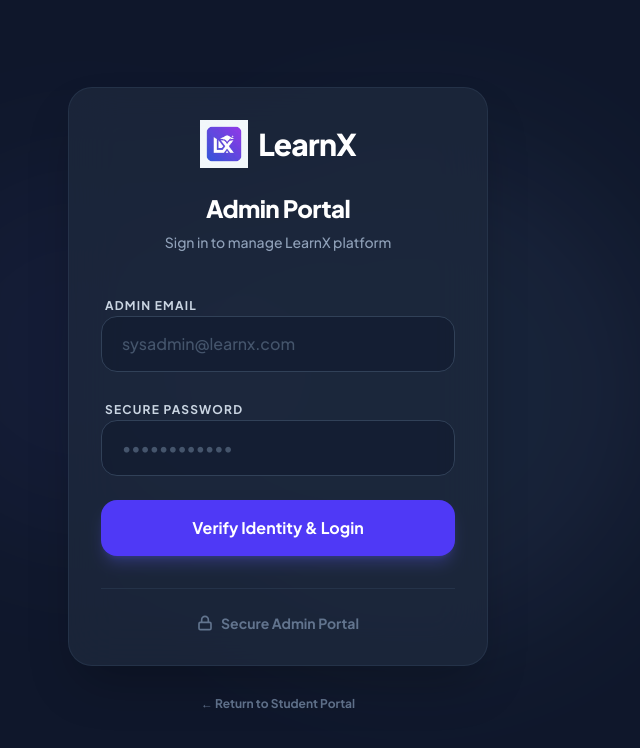
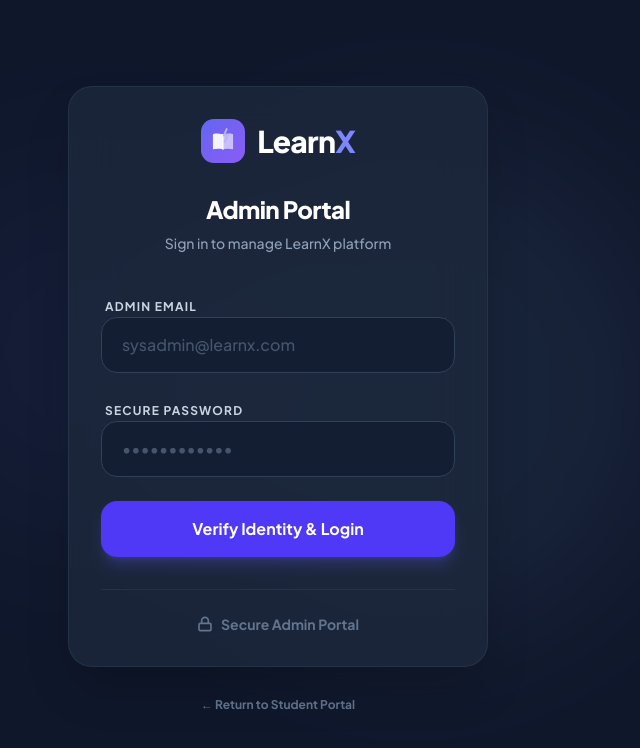
Before and after one commit to vyas60594/LearnX, a React (Vite) app in the folder frontend/: page /admin/login in a window 1280 px wide. Shown: the top 748 px of the page, without its empty margins (362-1002 px from the left). Built offline with nearby package versions, Linux system fonts and the light colour scheme.

Commit message:
feat: apply consistent professional logo across all pages (Navbar, SideBar, AuthLayout)

```diff
--- a/frontend/src/components/layout/AuthLayout.jsx
+++ b/frontend/src/components/layout/AuthLayout.jsx
@@ -1,4 +1,4 @@
-import logo from '../../assets/learnx_logo.png';
+import Logo from '../ui/Logo';
 
 const AuthLayout = ({ children, illustration, title, subtitle }) => {
     return (
@@ -7,11 +7,8 @@ const AuthLayout = ({ children, illustration, title, subtitle }) => {
             <div className="hidden w-1/2 flex-col items-center justify-center bg-gradient-to-br from-[#6366f1] via-[#8b5cf6] to-[#a855f7] p-12 lg:flex">
                 <div className="flex w-full max-w-md flex-col items-center">
                     {/* Logo Header */}
-                    <div className="mb-12 flex w-full items-center justify-start gap-3">
-                        <div className="flex h-12 w-12 items-center justify-center rounded-3xl bg-white/20 backdrop-blur-md">
-                            <img src={logo} alt="LearnX Logo" />
-                        </div>
-                        <span className="text-2xl font-bold tracking-tight text-white">LearnX</span>
+                    <div className="mb-12 flex w-full items-center justify-start">
+                        <Logo size="xl" isDark disableLink />
                     </div>
 
                     {/* Illustration Area */}
@@ -39,9 +36,8 @@ const AuthLayout = ({ children, illustration, title, subtitle }) => {
             <div className="flex w-full items-center justify-center p-6 lg:w-1/2 lg:p-12">
                 <div className="w-full max-w-md">
                     {/* Mobile Logo (Visible only on small screens) */}
-                    <div className="mb-8 flex items-center justify-center gap-2 lg:hidden">
-                        <img src={logo} alt="LearnX Logo" className="h-10 w-10 object-contain" />
-                        <span className="text-2xl font-bold text-slate-900">LearnX</span>
+                    <div className="mb-8 flex items-center justify-center lg:hidden">
+                        <Logo size="lg" disableLink />
                     </div>
 
                     <div className="auth-card animate-in fade-in slide-in-from-bottom-4 duration-700">
--- a/frontend/src/components/layout/Navbar.jsx
+++ b/frontend/src/components/layout/Navbar.jsx
@@ -6,6 +6,7 @@
 
 import { useState } from 'react';
 import { Link } from 'react-router';
+import Logo from '../ui/Logo';
 
 const NAV_LINKS = [
     { label: 'How It Works', href: '#how-it-works' },
@@ -22,14 +23,7 @@ const Navbar = () => {
                 <div className="flex h-16 items-center justify-between">
 
                     {/* Logo */}
-                    <Link to="/" className="flex items-center gap-2">
-                        <div className="flex h-8 w-8 items-center justify-center rounded-lg bg-primary">
-                            <svg className="h-5 w-5 text-white" fill="currentColor" viewBox="0 0 24 24">
-                                <path d="M12 2L2 7l10 5 10-5-10-5zM2 17l10 5 10-5M2 12l10 5 10-5" />
-                            </svg>
-                        </div>
-                        <span className="text-xl font-extrabold text-slate-900">LearnX</span>
-                    </Link>
+                    <Logo size="md" />
 
                     {/* Desktop nav links */}
                     <div className="hidden items-center gap-8 md:flex">
--- a/frontend/src/components/layout/SideBar.jsx
+++ b/frontend/src/components/layout/SideBar.jsx
@@ -7,6 +7,7 @@
 
 import { Link, useNavigate } from 'react-router';
 import { useAuth } from '../../context/AuthContext';
+import Logo from '../ui/Logo';
 
 // =============================================================
 //  NAV ITEMS
@@ -47,12 +48,8 @@ const SideBar = ({ isOpen, setIsOpen, activePage = 'dashboard' }) => {
 
       {/* ── Logo header ── */}
       <div className="flex items-center justify-between px-6 py-6 mb-2">
-        <div className="flex items-center gap-3">
-          {/* Constrained, standardized "LX" logo mark */}
-          <div className="flex h-9 w-9 items-center justify-center rounded-xl bg-gradient-to-br from-indigo-500 to-indigo-700 text-[13px] font-black italic tracking-tighter text-white shadow-md shadow-indigo-500/20 ring-1 ring-white/20">
-            LX
-          </div>
-          <span className="text-xl font-extrabold text-slate-800 tracking-tight">LearnX</span>
+        <div className="-ml-1 flex items-center">
+          <Logo size="md" to="/dashboard" />
         </div>
 
         {/* Close X (mobile only) */}
--- a/frontend/src/components/ui/Logo.jsx
+++ b/frontend/src/components/ui/Logo.jsx
@@ -1,5 +1,10 @@
 import { Link } from 'react-router';
-import logo from '../../assets/learnx_logo.png';
+
+// =============================================================
+//  Logo.jsx — LearnX Official Logo Component
+//  Custom SVG mark: open book + rising spark (knowledge & growth)
+//  Fully responsive, no external images, theme-aware.
+// =============================================================
 
 const Logo = ({
     className = '',
@@ -7,22 +12,21 @@ const Logo = ({
     isDark = false,
     to = '/',
     disableLink = false,
-    onClick = null
+    onClick = null,
 }) => {
-    // Proportional sizing maps
     const sizes = {
-        sm: { img: 'h-6 w-6', text: 'text-lg' },
-        md: { img: 'h-8 w-8', text: 'text-xl' },
-        lg: { img: 'h-10 w-10', text: 'text-2xl' },
-        xl: { img: 'h-12 w-12', text: 'text-3xl' },
-        '2xl': { img: 'h-16 w-16', text: 'text-4xl' },
+        sm:  { iconSize: 24, text: 'text-base',  gap: 'gap-1.5' },
+        md:  { iconSize: 30, text: 'text-xl',    gap: 'gap-2'   },
+        lg:  { iconSize: 36, text: 'text-2xl',   gap: 'gap-2.5' },
+        xl:  { iconSize: 44, text: 'text-3xl',   gap: 'gap-3'   },
+        '2xl':{ iconSize: 56, text: 'text-4xl',  gap: 'gap-3.5' },
     };
 
     const s = sizes[size] || sizes.md;
+    const n = s.iconSize;
 
-    // Clean, static typography with zero animations
-    const textClasses = `${s.text} font-extrabold tracking-tight ml-2.5
-        ${isDark ? 'text-white' : 'text-slate-900'}`;
+    const textBase  = isDark ? 'text-white'     : 'text-slate-900';
+    const accentCol = isDark ? 'text-indigo-400' : 'text-indigo-600';
 
     const Wrapper = disableLink ? 'div' : Link;
     const wrapperProps = disableLink ? { onClick } : { to };
@@ -30,15 +34,61 @@ const Logo = ({
     return (
         <Wrapper
             {...wrapperProps}
-            className={`flex items-center shrink-0 outline-none ${disableLink && onClick ? 'cursor-pointer' : ''} ${className}`}
+            className={`group inline-flex items-center shrink-0 outline-none select-none
+                ${disableLink && onClick ? 'cursor-pointer' : ''} ${s.gap} ${className}`}
         >
-            <img
-                src={logo}
-                alt="LearnX Logo"
-                className={`${s.img} object-contain`}
-            />
-            <span className={textClasses}>
-                LearnX
+            {/* ── Brand Mark ── */}
+            <svg
+                width={n}
+                height={n}
+                viewBox="0 0 48 48"
+                fill="none"
+                xmlns="http://www.w3.org/2000/svg"
+                className="shrink-0 transition-transform duration-300 group-hover:scale-105"
+                aria-hidden="true"
+            >
+                <defs>
+                    <linearGradient id="lx-grad" x1="0" y1="0" x2="48" y2="48" gradientUnits="userSpaceOnUse">
+                        <stop offset="0%" stopColor="#6366f1"/>
+                        <stop offset="100%" stopColor="#8b5cf6"/>
+                    </linearGradient>
+                    <linearGradient id="lx-spark" x1="0" y1="0" x2="48" y2="0" gradientUnits="userSpaceOnUse">
+                        <stop offset="0%" stopColor="#a5b4fc"/>
+                        <stop offset="100%" stopColor="#c4b5fd"/>
+                    </linearGradient>
+                </defs>
+
+                {/* Background pill */}
+                <rect width="48" height="48" rx="14" fill="url(#lx-grad)"/>
+
+                {/* Open book — left page */}
+                <path
+                    d="M24 33V17C24 17 19 15 13 16.5V33C19 31.5 24 33 24 33Z"
+                    fill="white"
+                    fillOpacity="0.92"
+                />
+                {/* Open book — right page */}
+                <path
+                    d="M24 33V17C24 17 29 15 35 16.5V33C29 31.5 24 33 24 33Z"
+                    fill="white"
+                    fillOpacity="0.6"
+                />
+                {/* Book spine */}
+                <line x1="24" y1="17" x2="24" y2="33" stroke="white" strokeWidth="1.5" strokeLinecap="round" strokeOpacity="0.7"/>
+
+                {/* Rising spark / bolt — represents growth & mastery */}
+                <path
+                    d="M28 11 L25 18 H29 L26 25"
+                    stroke="url(#lx-spark)"
+                    strokeWidth="2.2"
+                    strokeLinecap="round"
+                    strokeLinejoin="round"
+                />
+            </svg>
+
+            {/* ── Wordmark ── */}
+            <span className={`${s.text} font-extrabold tracking-tight leading-none ${textBase}`}>
+                Learn<span className={accentCol}>X</span>
             </span>
         </Wrapper>
     );
```
